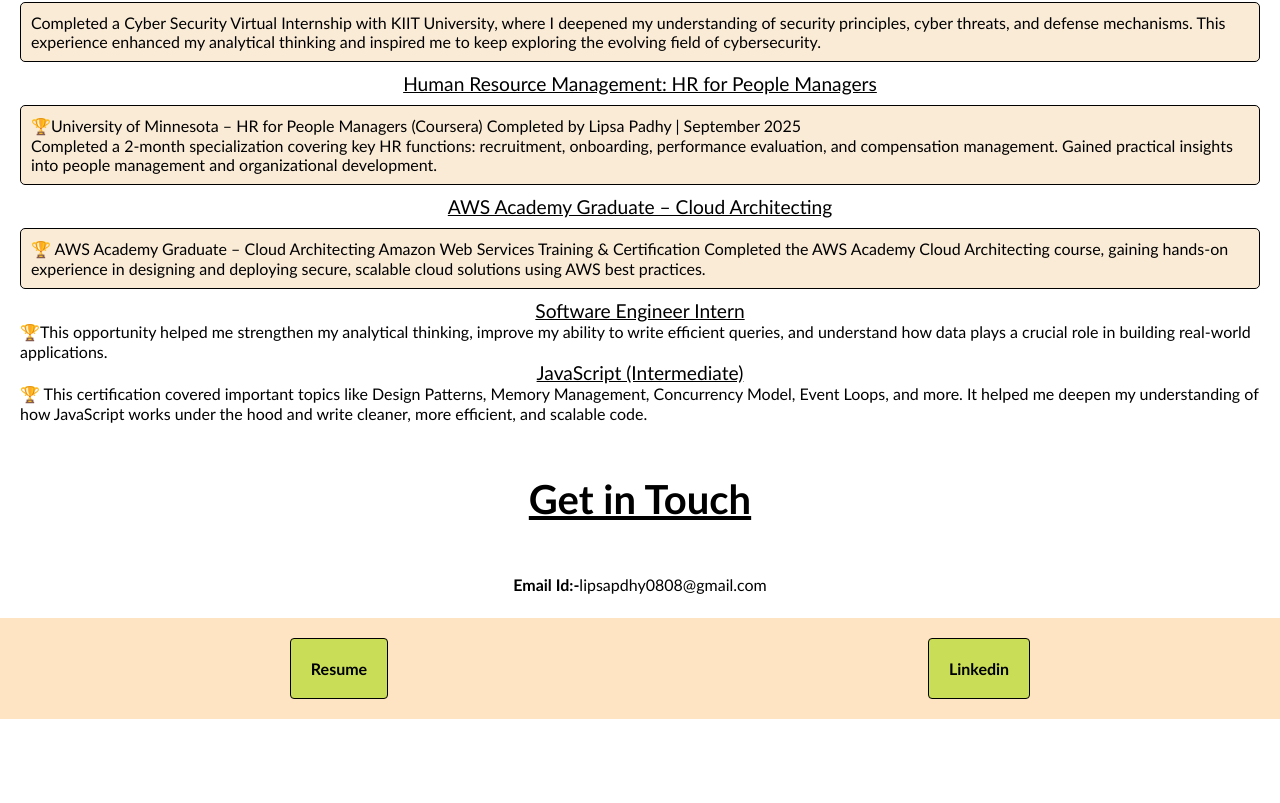
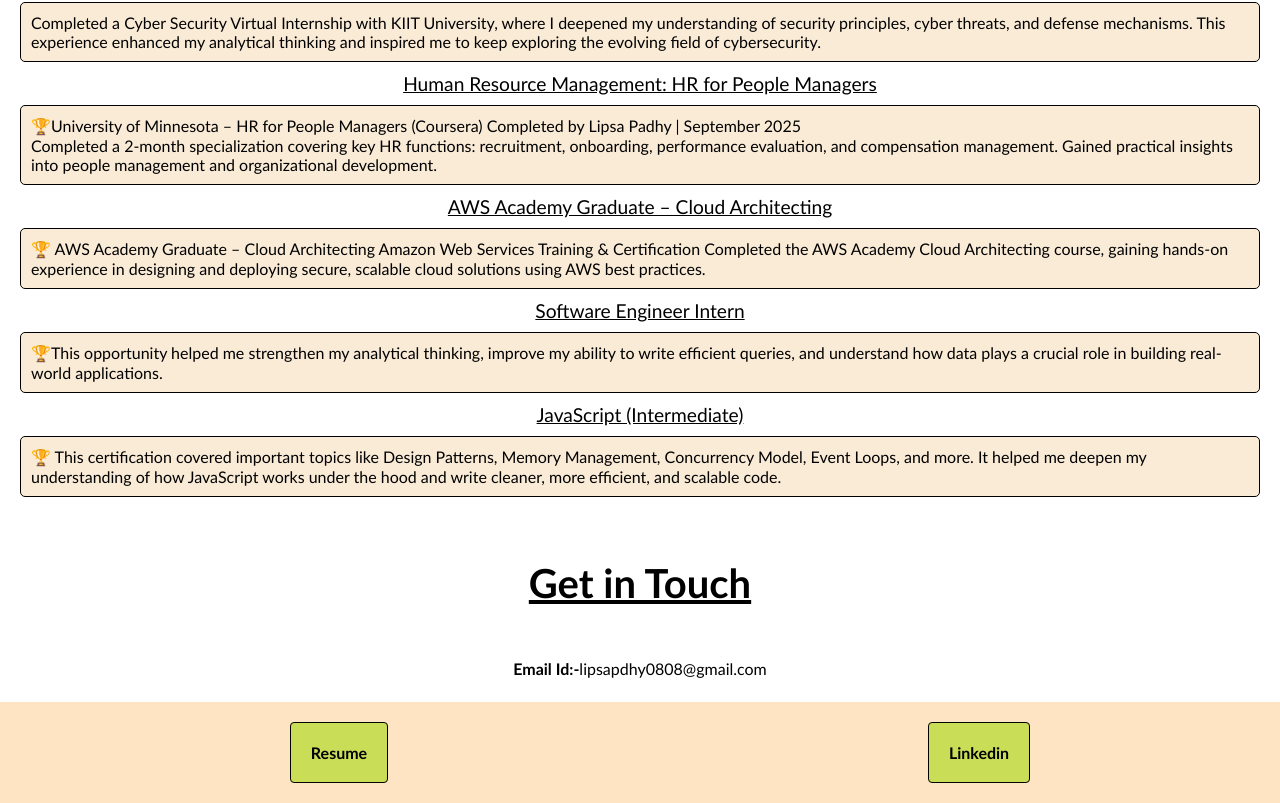
Before and after one commit to Lipsapadhy/Portfolio-website, a plain HTML site: page index.html in a window 1280 px wide. Shown: the part 2025-2828 px from the top of the page. Before the commit the page ends 2744 px from the top, so only its background shows below. Drawn offline with Linux system fonts and the light colour scheme.

Commit message:
added css

```diff
--- a/style.css
+++ b/style.css
@@ -255,6 +255,22 @@ h2{
     border-radius: 5px;
 
 }
+.certificate4{
+    margin: 10px 0;
+    padding: 10px;
+    background-color:antiquewhite;
+    border: 1px solid ;
+    border-radius: 5px;
+
+}
+.certificate5{
+    margin: 10px 0;
+    padding: 10px;
+    background-color:antiquewhite;
+    border: 1px solid ;
+    border-radius: 5px;
+
+}
 #Contact{
     padding:2px;
     margin-top:5px;
```
